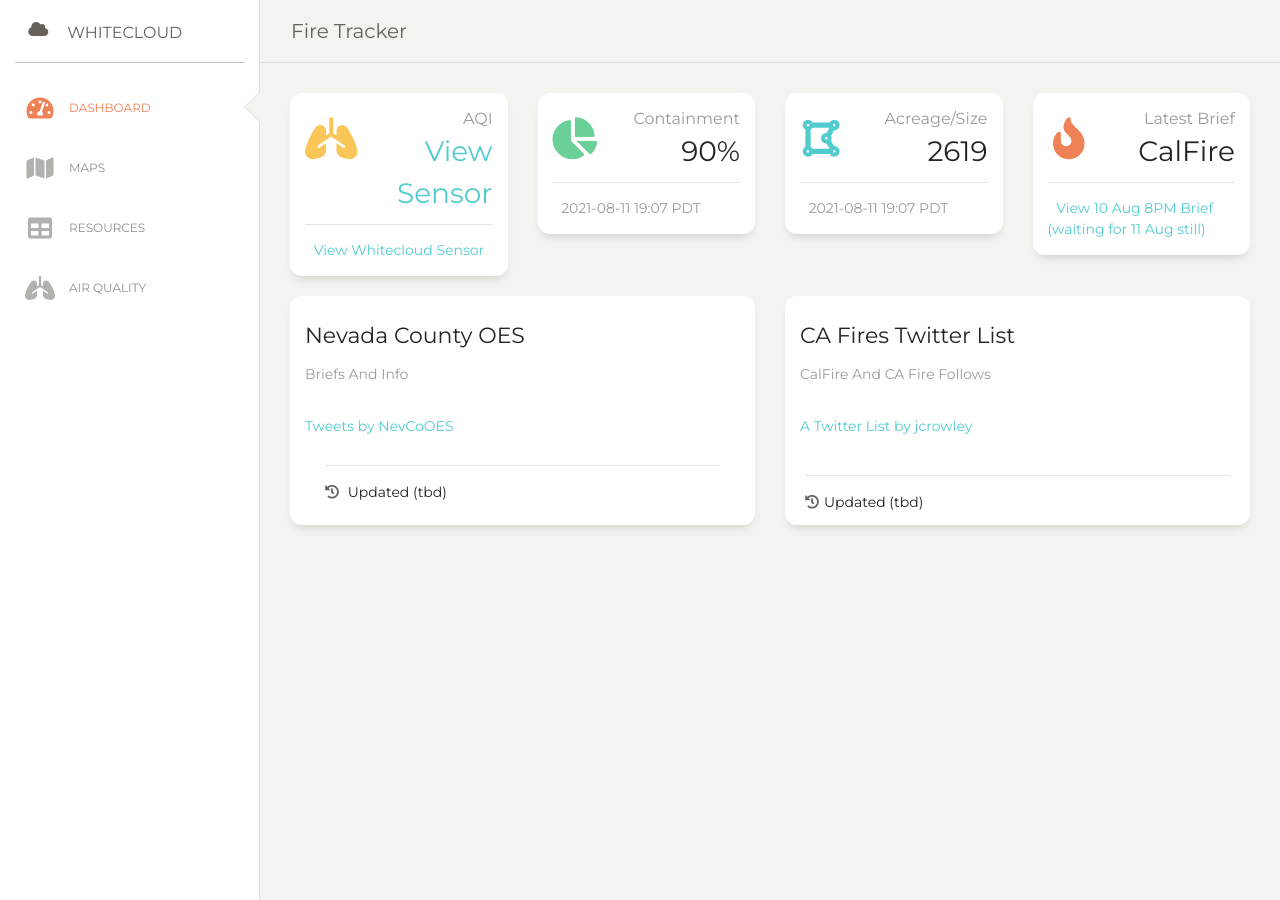
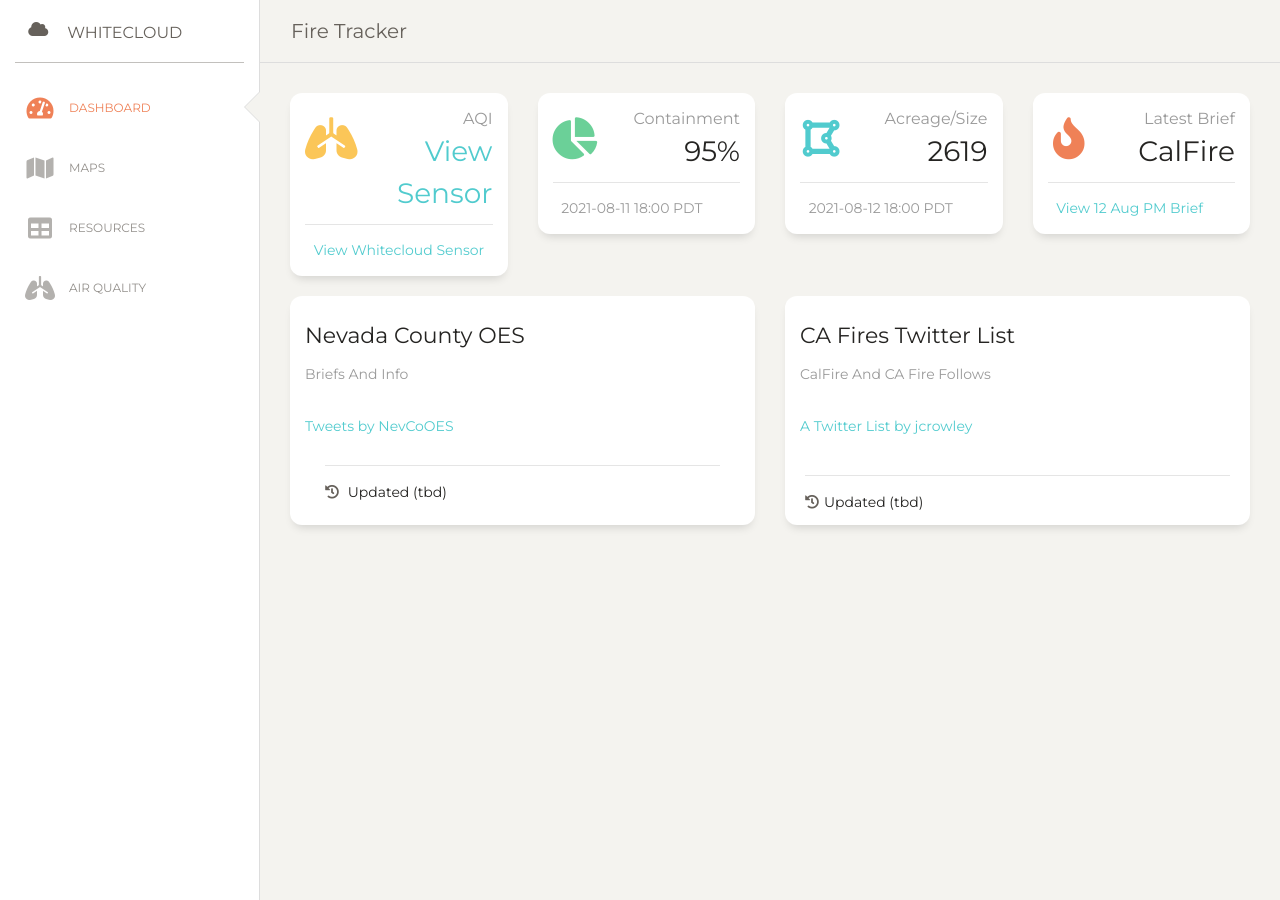
Before and after one commit to whiteclouded/whiteclouded.github.io, a Jekyll site: the page built from index.markdown, in a window 1280 px wide. Built offline with Jekyll 4.4.1, drawn with Linux system fonts in a browser that asks for light colours; comment, search, counter and statistics services are not loaded.

Commit message:
added 12 Aug containment

```diff
--- a/_layouts/dash.html
+++ b/_layouts/dash.html
@@ -68,7 +68,7 @@ Coded by www.creative-tim.com
                   <div class="col-7 col-md-8">
                     <div class="numbers">
                       <p class="card-category">Containment</p>
-                      <p class="card-title">90%<p>
+                      <p class="card-title">95%<p>
                     </div>
                   </div>
                 </div>
@@ -77,7 +77,7 @@ Coded by www.creative-tim.com
                 <hr>
                 <div class="stats">
                   <i class="fa fa-calendar-o"></i>
-                  2021-08-11 19:07 PDT
+                  2021-08-11 18:00 PDT
                 </div>
               </div>
             </div>
@@ -103,7 +103,7 @@ Coded by www.creative-tim.com
                 <hr>
                 <div class="stats">
                   <i class="fa fa-clock-o"></i>
-                  2021-08-11 19:07 PDT
+                  2021-08-12 18:00 PDT
                 </div>
               </div>
             </div>
@@ -129,7 +129,7 @@ Coded by www.creative-tim.com
                 <hr>
                 <div class="stats">
                   <i class="fa fa-refresh"></i>
-                  <a href="https://twitter.com/CALFIRENEU/status/1425298827091709967?s=20" target="_blank">View 10 Aug 8PM Brief (waiting for 11 Aug still)</a>
+                  <a href="https://twitter.com/CALFIRENEU/status/1425987205298720769?s=20" target="_blank">View 12 Aug PM Brief</a>
                 </div>
               </div>
             </div>
```
